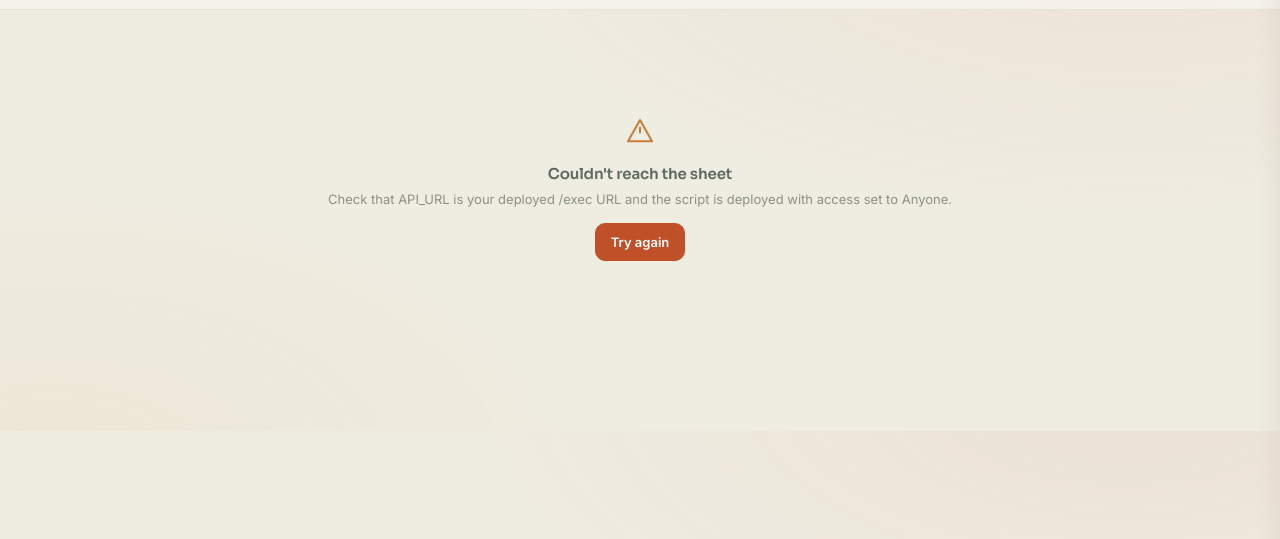
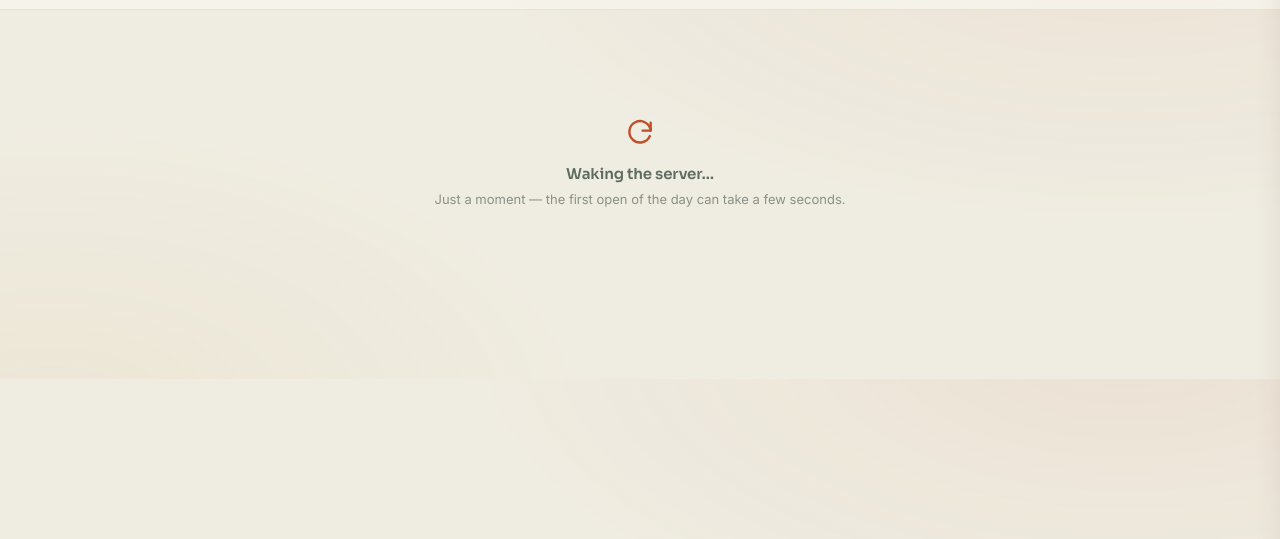
Before and after one commit to madhabits/creativetracker, a plain HTML site: page index.html in a window 1280 px wide. Shown: the part 55-594 px from the top of the page. Drawn offline with Linux system fonts and the light colour scheme.

Commit message:
Add files via upload

```diff
--- a/index.html
+++ b/index.html
@@ -1635,19 +1635,18 @@ async function boot(){
     startPoll();
     return;
   }
+  const spinIco=`<svg viewBox="0 0 24 24" fill="none" class="spin" style="opacity:1;color:var(--green)"><path d="M20 11a8 8 0 1 0-.6 4" stroke="currentColor" stroke-width="1.8" stroke-linecap="round"/><path d="M20 5v6h-6" stroke="currentColor" stroke-width="1.8" stroke-linecap="round" stroke-linejoin="round"/></svg>`;
+  app.innerHTML=screenMsg(spinIco,'Loading…','Fetching the latest from your sheet.');
+  let ok=false;
+  for(let i=0;i<4&&!ok;i++){
+    try{ await DB.load(); ok=true; }
+    catch(e){ if(i<3){ app.innerHTML=screenMsg(spinIco,'Waking the server…','Just a moment — the first open of the day can take a few seconds.'); await new Promise(r=>setTimeout(r,1500)); } }
+  }
+  if(ok){ startFromState(); startPoll(); return; }
   app.innerHTML=screenMsg(
-    `<svg viewBox="0 0 24 24" fill="none" class="spin" style="opacity:1;color:var(--green)"><path d="M20 11a8 8 0 1 0-.6 4" stroke="currentColor" stroke-width="1.8" stroke-linecap="round"/><path d="M20 5v6h-6" stroke="currentColor" stroke-width="1.8" stroke-linecap="round" stroke-linejoin="round"/></svg>`,
-    'Loading…','Fetching the latest from your sheet.');
-  try{
-    await DB.load();
-    startFromState(); startPoll();
-  }catch(err){
-    app.innerHTML=screenMsg(
-      `<svg viewBox="0 0 24 24" fill="none" style="opacity:1;color:var(--coral)"><path d="M12 8v5m0 3h.01M12 3l9 16H3L12 3Z" stroke="currentColor" stroke-width="1.5" stroke-linejoin="round"/></svg>`,
-      "Couldn't reach the sheet",
-      "Check that API_URL is your deployed /exec URL and the script is deployed with access set to Anyone.",
-      `<button class="btn primary" style="margin-top:14px" onclick="boot()">Try again</button>`);
-  }
+    `<svg viewBox="0 0 24 24" fill="none" style="opacity:1;color:var(--coral)"><path d="M12 8v5m0 3h.01M12 3l9 16H3L12 3Z" stroke="currentColor" stroke-width="1.5" stroke-linejoin="round"/></svg>`,
+    "Couldn't reach the sheet","Give it a few seconds and try once more.",
+    `<button class="btn primary" style="margin-top:14px" onclick="boot()">Try again</button>`);
 }
 let pollTimer=null;
 function startPoll(){
```
